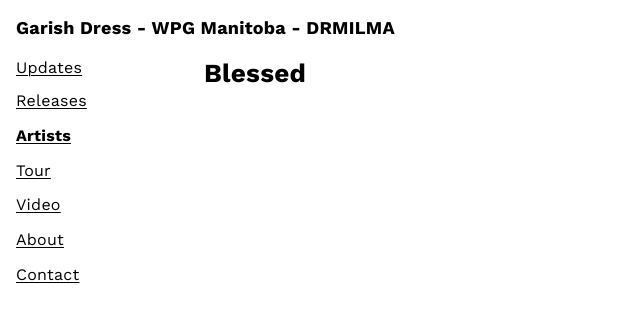
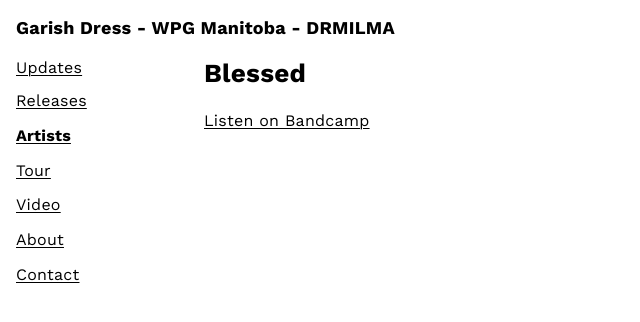
Before and after one commit to DCRIEKMAN/garish-dress, a Jekyll site: the page built from _artists/blessed.md, in a window 1280 px wide. Shown: the top 322 px of the page, without its empty margins (0-640 px from the left). Built offline with Jekyll 4.4.1, drawn with Linux system fonts in a browser that asks for light colours.

Commit message:
Update _artists/blessed.md (via Pages CMS)

```diff
--- a/_artists/blessed.md
+++ b/_artists/blessed.md
@@ -1,3 +1,4 @@
 ---
 title: Blessed
 ---
+[Listen on Bandcamp](https://blessedband.bandcamp.com/album/iii)
```
